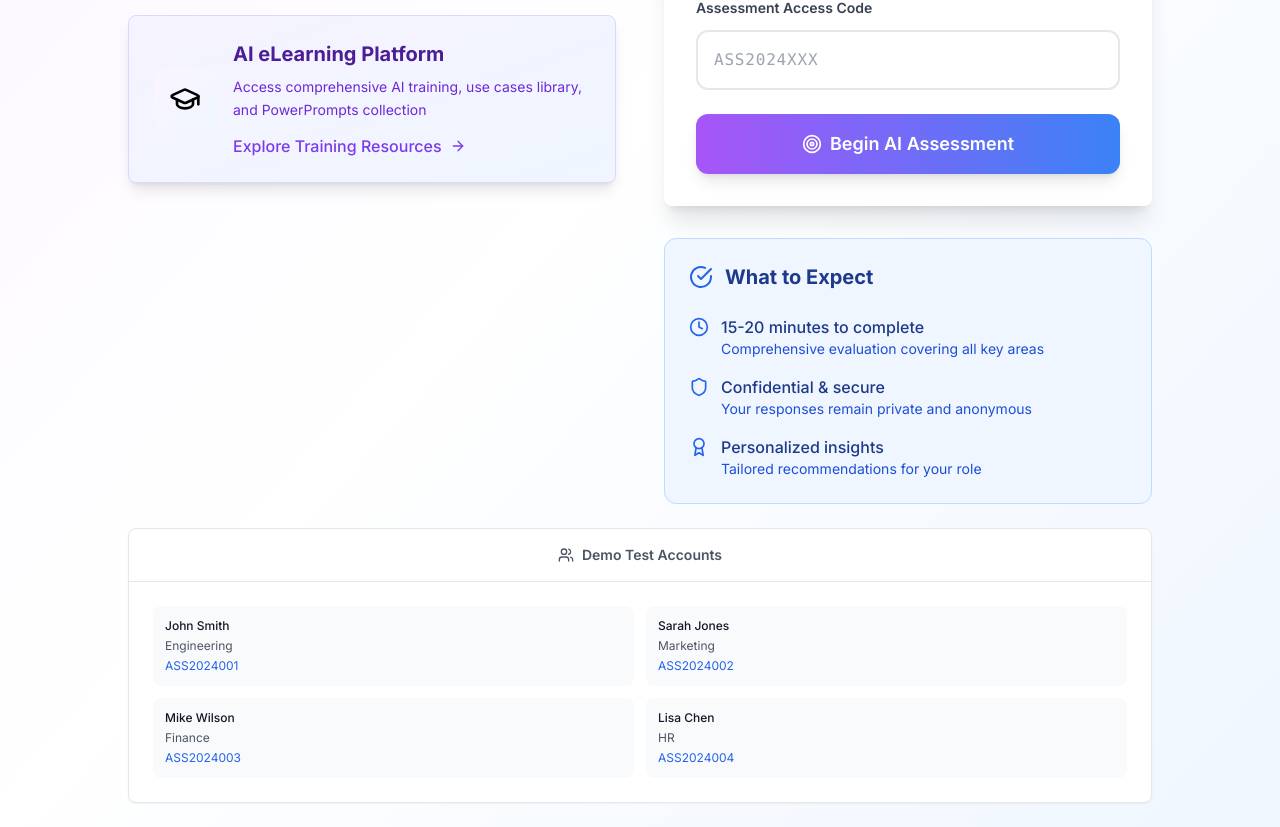
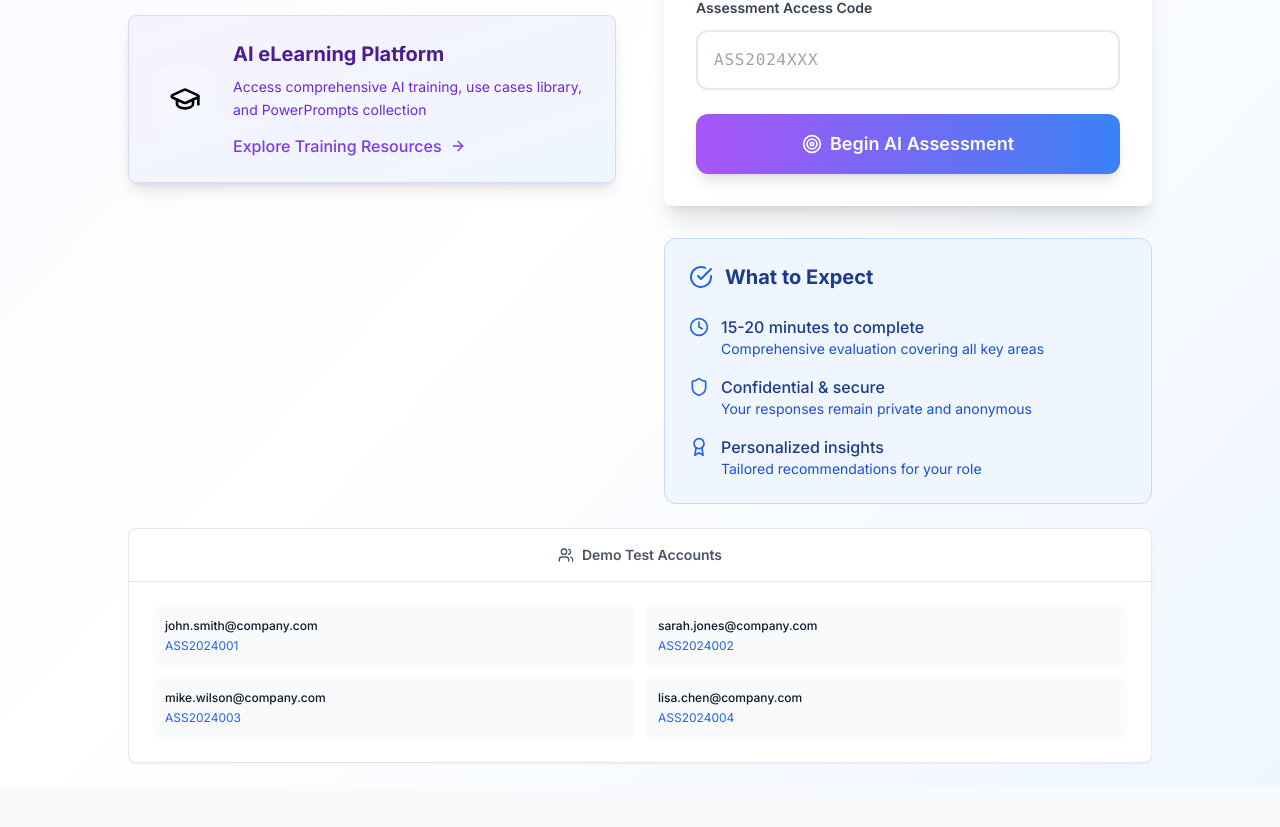
Before and after one commit to alexcollignon/augmtd-assessment, a React (Vite) app: page / in a window 1280 px wide. Shown: the part 598-1425 px from the top of the page. After the commit the page ends 1385 px from the top, so only its background shows below. Built offline with nearby package versions, Linux system fonts and the light colour scheme.

Commit message:
improvements

```diff
--- a/src/components/AssessmentAccessPage.tsx
+++ b/src/components/AssessmentAccessPage.tsx
@@ -56,31 +56,19 @@ export function AssessmentAccessPage() {
   const demoParticipants = [
     {
       email: 'john.smith@company.com',
-      accessCode: 'ASS2024001',
-      name: 'John Smith',
-      department: 'Engineering',
-      status: 'Not Started'
+      accessCode: 'ASS2024001'
     },
     {
       email: 'sarah.jones@company.com',
-      accessCode: 'ASS2024002',
-      name: 'Sarah Jones',
-      department: 'Marketing',
-      status: '45% Complete'
+      accessCode: 'ASS2024002'
     },
     {
       email: 'mike.wilson@company.com',
-      accessCode: 'ASS2024003',
-      name: 'Mike Wilson',
-      department: 'Finance',
-      status: 'Completed'
+      accessCode: 'ASS2024003'
     },
     {
       email: 'lisa.chen@company.com',
-      accessCode: 'ASS2024004',
-      name: 'Lisa Chen',
-      department: 'HR',
-      status: 'Not Started'
+      accessCode: 'ASS2024004'
     }
   ]
 
@@ -292,9 +280,8 @@ export function AssessmentAccessPage() {
                     className="p-3 bg-gray-50 hover:bg-gray-100 rounded-lg text-left transition-colors"
                     disabled={isLoading}
                   >
-                    <div className="text-xs font-medium text-gray-900">{participant.name}</div>
-                    <div className="text-xs text-gray-600 mt-1">{participant.department}</div>
-                    <div className="text-xs text-air-blue-600 mt-1">{participant.accessCode}</div>
+                    <div className="text-xs font-medium text-gray-900">{participant.email}</div>
+                    <div className="text-xs text-blue-600 mt-1">{participant.accessCode}</div>
                   </button>
                 ))}
               </div>
--- a/src/components/AssessmentPlaceholder.tsx
+++ b/src/components/AssessmentPlaceholder.tsx
@@ -49,36 +49,29 @@ export function AssessmentPlaceholder() {
         showAdminButton={true}
         showLogoutButton={true}
         onLogout={logout}
-        subtitle={`${participant.name} - ${participant.department}`}
+        subtitle="Acme Corporation"
       />
 
       {/* Main Content */}
       <div className="max-w-4xl mx-auto px-6 py-6">
         <div className="space-y-6">
-          {/* Participant Info */}
+          {/* Session Info */}
           <Card>
             <CardHeader>
               <CardTitle className="flex items-center">
-                <User className="w-5 h-5 mr-2 text-air-blue-600" />
-                Participant Information
+                <User className="w-5 h-5 mr-2 text-blue-600" />
+                Assessment Session
               </CardTitle>
             </CardHeader>
             <CardContent>
-              <div className="grid grid-cols-1 md:grid-cols-3 gap-6">
+              <div className="grid grid-cols-1 md:grid-cols-2 gap-6">
                 <div>
-                  <label className="block text-sm font-medium text-gray-500 mb-1">Name</label>
-                  <p className="text-lg font-medium text-gray-900">{participant.name}</p>
+                  <label className="block text-sm font-medium text-gray-500 mb-1">Email Address</label>
+                  <p className="text-base font-medium text-gray-900">{participant.email}</p>
                 </div>
                 <div>
-                  <label className="block text-sm font-medium text-gray-500 mb-1">Department</label>
-                  <div className="flex items-center">
-                    <Building2 className="w-4 h-4 text-gray-400 mr-2" />
-                    <p className="text-lg font-medium text-gray-900">{participant.department}</p>
-                  </div>
-                </div>
-                <div>
-                  <label className="block text-sm font-medium text-gray-500 mb-1">Role</label>
-                  <p className="text-lg font-medium text-gray-900">{participant.role}</p>
+                  <label className="block text-sm font-medium text-gray-500 mb-1">Access Code</label>
+                  <p className="text-base font-mono text-gray-900">{participant.accessCode}</p>
                 </div>
               </div>
             </CardContent>
@@ -140,7 +133,7 @@ export function AssessmentPlaceholder() {
             </CardContent>
           </Card>
 
-          {/* Session Info */}
+          {/* Technical Session Details */}
           <Card className="bg-gray-50">
             <CardContent className="py-4">
               <div className="flex items-center justify-between text-sm text-gray-600">
--- a/src/contexts/AssessmentContext.tsx
+++ b/src/contexts/AssessmentContext.tsx
@@ -3,9 +3,9 @@ import React, { createContext, useContext, useState, useEffect, ReactNode } from
 interface AssessmentParticipant {
   id: string
   email: string
-  name: string
-  department: string
-  role: string
+  name?: string
+  department?: string
+  role?: string
   accessCode: string
   cohortId: string
   assessmentStatus: 'not_started' | 'in_progress' | 'completed'
@@ -53,16 +53,13 @@ export function AssessmentProvider({ children }: AssessmentProviderProps) {
     setIsLoading(true)
 
     try {
-      // Demo assessment participants for testing
+      // Demo assessment participants for testing - only email and access code known initially
       const demoParticipants: Record<string, { accessCode: string; participant: AssessmentParticipant }> = {
         'john.smith@company.com': {
           accessCode: 'ASS2024001',
           participant: {
             id: 'emp-001',
             email: 'john.smith@company.com',
-            name: 'John Smith',
-            department: 'Engineering',
-            role: 'Senior Developer',
             accessCode: 'ASS2024001',
             cohortId: 'cohort-q1-2024',
             assessmentStatus: 'not_started',
@@ -74,9 +71,6 @@ export function AssessmentProvider({ children }: AssessmentProviderProps) {
           participant: {
             id: 'emp-002',
             email: 'sarah.jones@company.com',
-            name: 'Sarah Jones',
-            department: 'Marketing',
-            role: 'Marketing Manager',
             accessCode: 'ASS2024002',
             cohortId: 'cohort-q1-2024',
             assessmentStatus: 'in_progress',
@@ -88,9 +82,6 @@ export function AssessmentProvider({ children }: AssessmentProviderProps) {
           participant: {
             id: 'emp-003',
             email: 'mike.wilson@company.com',
-            name: 'Mike Wilson',
-            department: 'Finance',
-            role: 'Financial Analyst',
             accessCode: 'ASS2024003',
             cohortId: 'cohort-q1-2024',
             assessmentStatus: 'completed',
@@ -103,9 +94,6 @@ export function AssessmentProvider({ children }: AssessmentProviderProps) {
           participant: {
             id: 'emp-004',
             email: 'lisa.chen@company.com',
-            name: 'Lisa Chen',
-            department: 'HR',
-            role: 'HR Specialist',
             accessCode: 'ASS2024004',
             cohortId: 'cohort-q1-2024',
             assessmentStatus: 'not_started',
```
